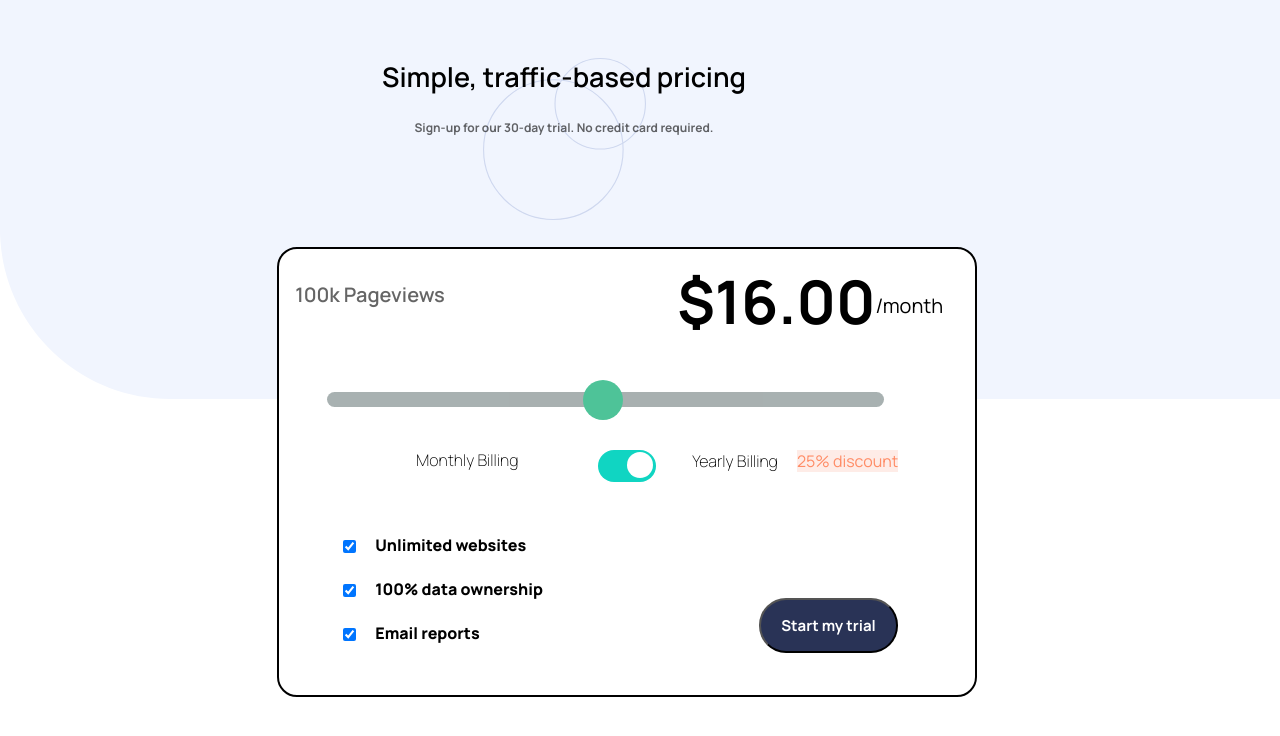
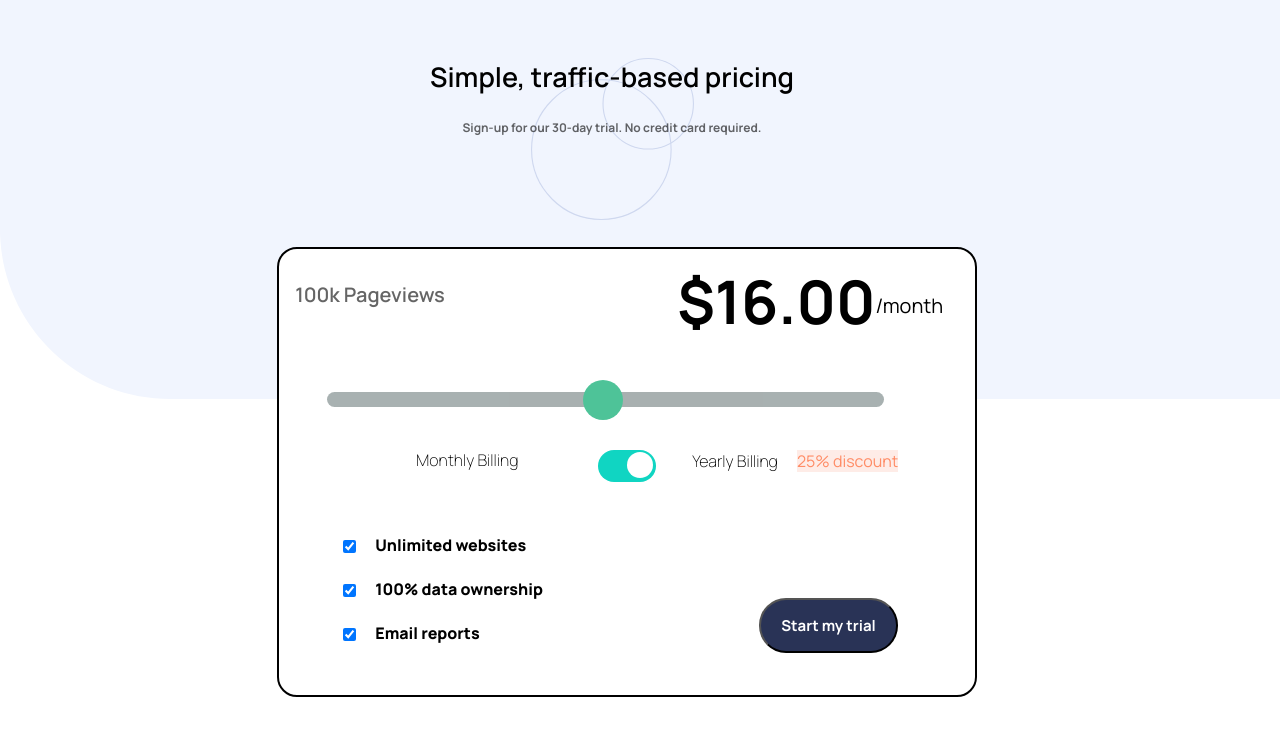
Before and after one commit to Onyekachi10/interactive-pricing-, a plain HTML site: page index.html in a window 1280 px wide. Drawn offline with Linux system fonts and the light colour scheme; a web font is replaced by a local one.

Commit message:
Update style.css

```diff
--- a/style.css
+++ b/style.css
@@ -21,8 +21,8 @@ div.header  {
     background-position: center;
     font-weight: 600;
     position: relative;
-    bottom: 3px;
-  left: 23pc;
+    top: -3px;
+  left: 26pc;
 }
 
 h1 {
```
